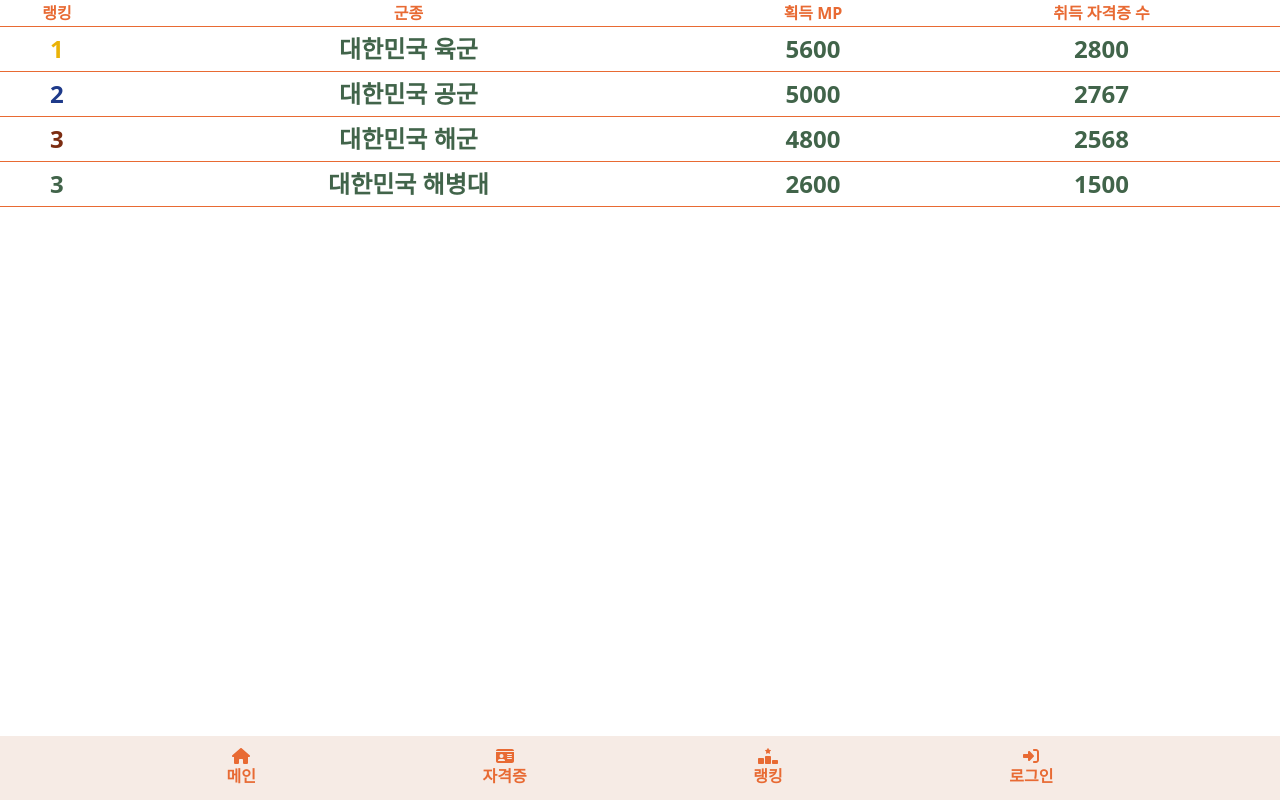
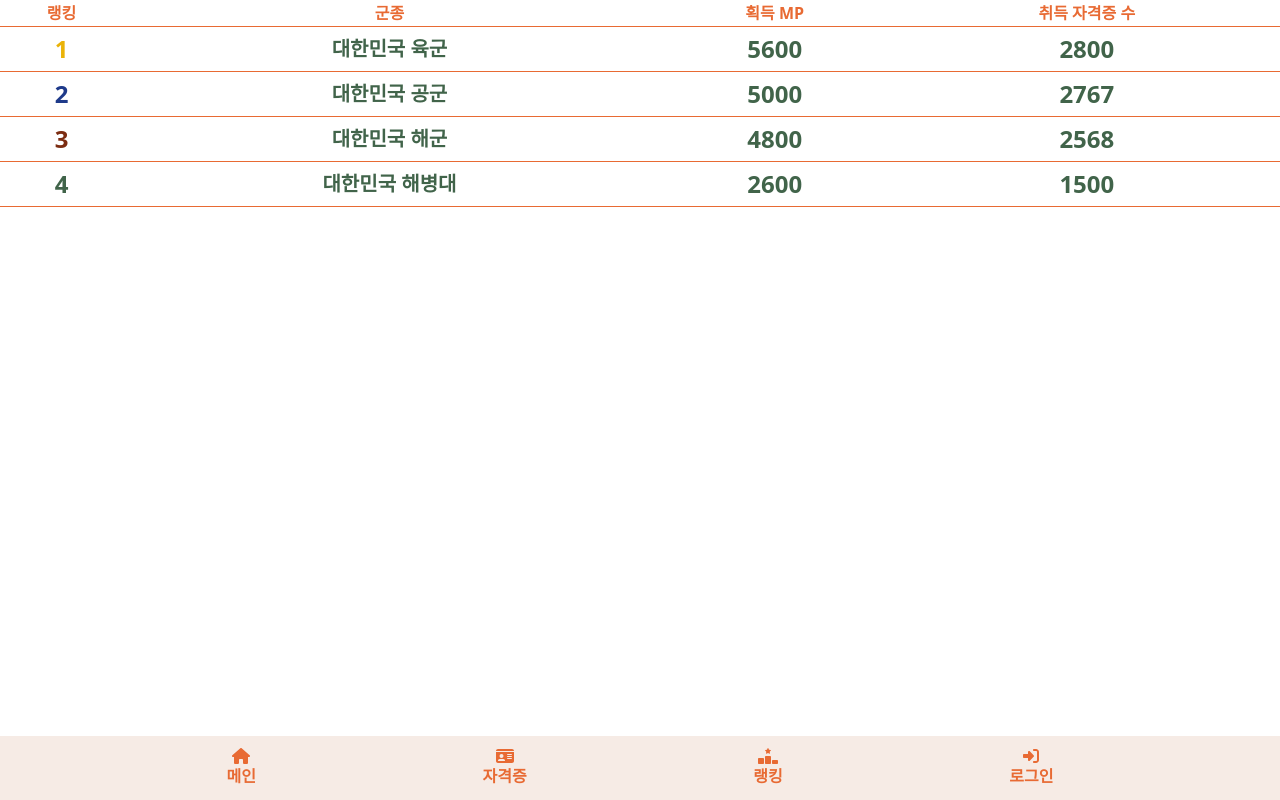
Before and after one commit to rdg1029/Military_License, a Next.js app: page /RankList/RankListANA in a window 1280 px wide. Built offline with nearby package versions, Linux system fonts and the light colour scheme.

Commit message:
Update RankListANA.tsx : Edit Font Size

```diff
--- a/src/pages/RankList/RankListANA.tsx
+++ b/src/pages/RankList/RankListANA.tsx
@@ -3,10 +3,10 @@ import ListTable from "../ListTable";
 // ANA : Army Navy AirForce
 const RankListANA = () => {
   const dummyArray: React.ReactNode[][] = [];
-  dummyArray.push([<p key={1} className="text-2xl text-yellow-500">1</p>, <p key={1} className="text-2xl text-df-green">대한민국 육군</p>, <p key={1} className="text-2xl text-df-green">5600</p>, <p key={1} className="text-2xl text-df-green">2800</p>]);
-  dummyArray.push([<p key={2} className="text-2xl text-blue-900">2</p>, <p key={2} className="text-2xl text-df-green">대한민국 공군</p>, <p key={2} className="text-2xl text-df-green">5000</p>, <p key={2} className="text-2xl text-df-green">2767</p>]);
-  dummyArray.push([<p key={3} className="text-2xl text-orange-900">3</p>, <p key={3} className="text-2xl text-df-green">대한민국 해군</p>, <p key={3} className="text-2xl text-df-green">4800</p>, <p key={3} className="text-2xl text-df-green">2568</p>]);
-  dummyArray.push([<p key={4} className="text-2xl text-df-green">3</p>, <p key={4} className="text-2xl text-df-green">대한민국 해병대</p>, <p key={4} className="text-2xl text-df-green">2600</p>, <p key={4} className="text-2xl text-df-green">1500</p>]);
+  dummyArray.push([<p key={1} className="text-2xl text-yellow-500">1</p>, <p key={1} className="text-xl text-df-green">대한민국 육군</p>, <p key={1} className="text-2xl text-df-green">5600</p>, <p key={1} className="text-2xl text-df-green">2800</p>]);
+  dummyArray.push([<p key={2} className="text-2xl text-blue-900">2</p>, <p key={2} className="text-xl text-df-green">대한민국 공군</p>, <p key={2} className="text-2xl text-df-green">5000</p>, <p key={2} className="text-2xl text-df-green">2767</p>]);
+  dummyArray.push([<p key={3} className="text-2xl text-orange-900">3</p>, <p key={3} className="text-xl text-df-green">대한민국 해군</p>, <p key={3} className="text-2xl text-df-green">4800</p>, <p key={3} className="text-2xl text-df-green">2568</p>]);
+  dummyArray.push([<p key={4} className="text-2xl text-df-green">4</p>, <p key={4} className="text-xl text-df-green">대한민국 해병대</p>, <p key={4} className="text-2xl text-df-green">2600</p>, <p key={4} className="text-2xl text-df-green">1500</p>]);
 
   return (
       <div className="grow flex flex-col w-full overflow-y-scroll">
```
